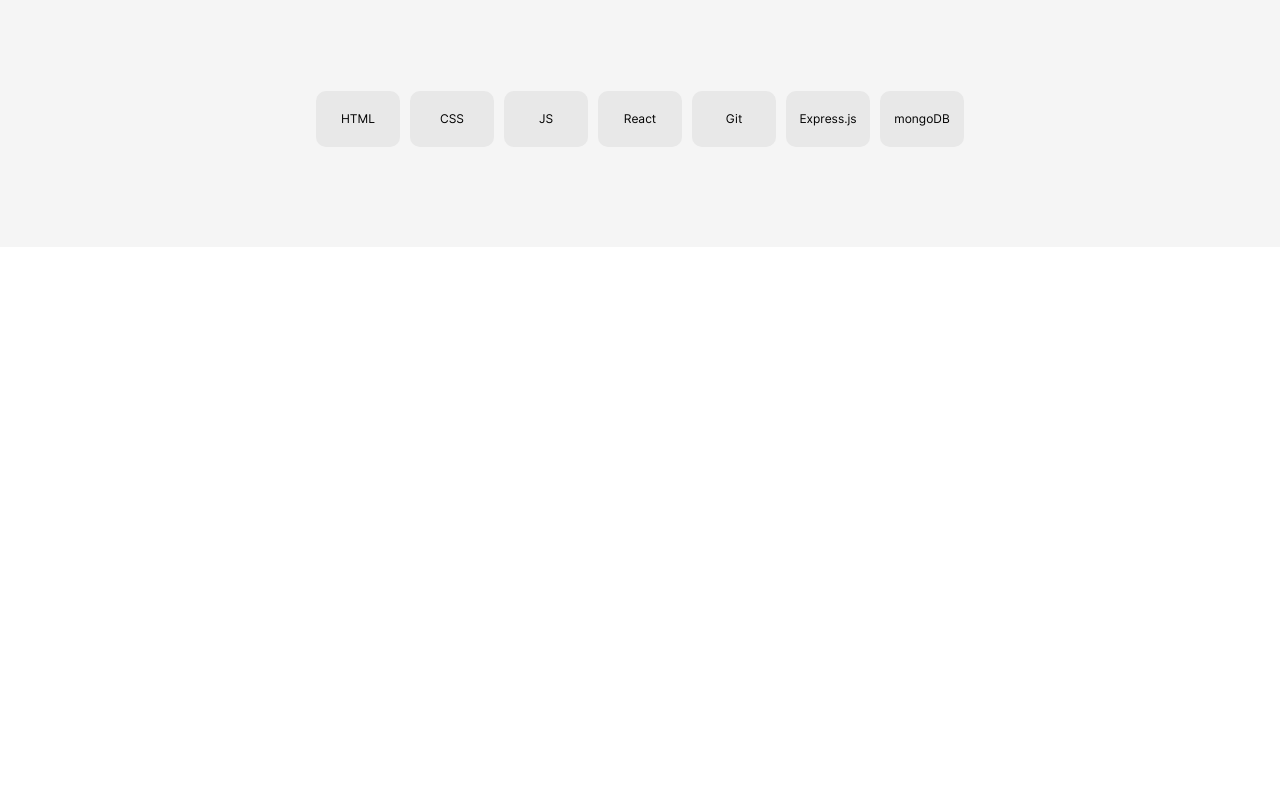
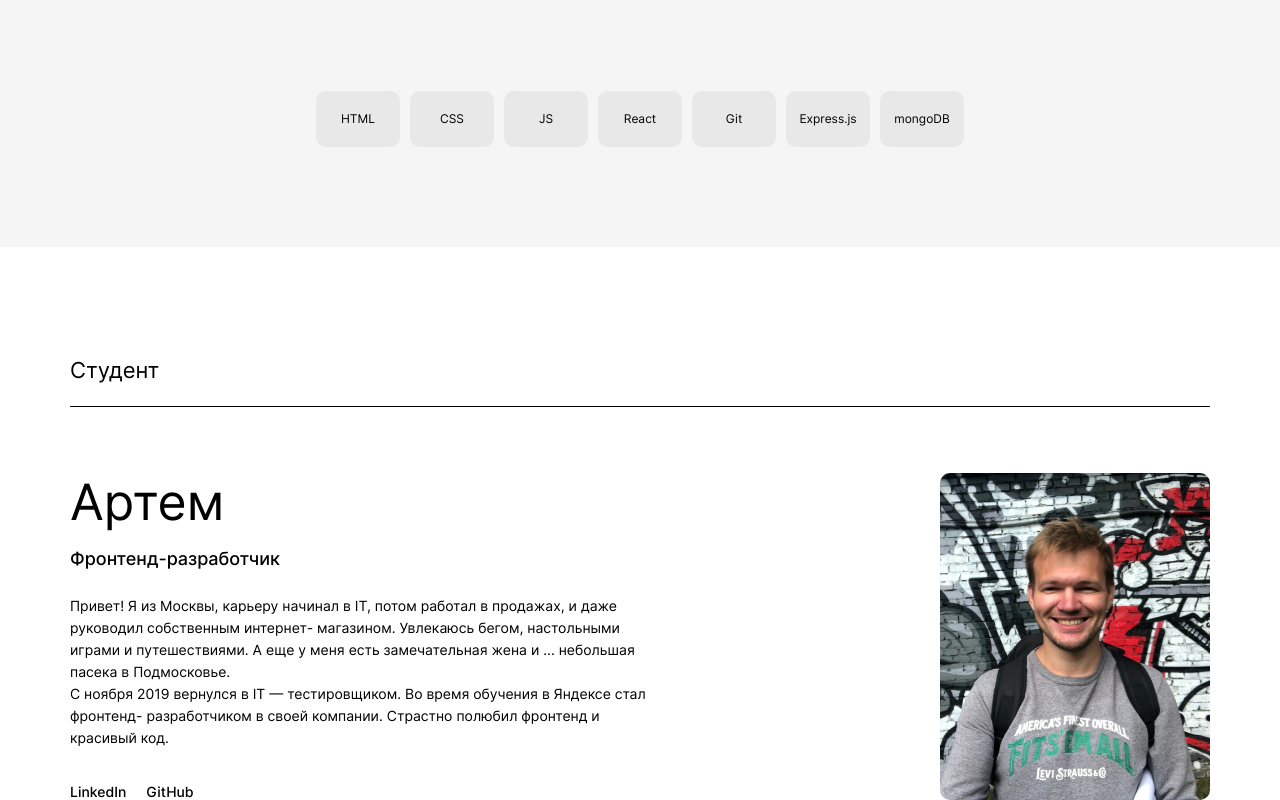
Before and after one commit to Tom-Pepper/movies-explorer-frontend, a React (Create React App) app: page / in a window 1280 px wide. Shown: the part 1734-2534 px from the top of the page. Before the commit the page ends 1981 px from the top, so only its background shows below. Built offline with nearby package versions, Linux system fonts and the light colour scheme.

Commit message:
dev: секция 'О студенте' — адаптив. Реализовано

```diff
--- /dev/null
+++ b/src/components/Main/AboutMe/AboutMe.css
@@ -0,0 +1,126 @@
+.about-me {
+
+}
+
+.about-me__photo {
+  max-width: 292px;
+  max-height: 352px;
+  height: 352px;
+  border-radius: 10px;
+  margin: 60px 0 0;
+  object-fit: cover;
+}
+
+.about-me__wrapper {
+  display: flex;
+  flex-direction: column;
+  justify-content: space-between;
+}
+
+.about-me__bio-wrapper {
+  display: flex;
+  flex-direction: column;
+  justify-content: space-between;
+}
+
+.about-me__name {
+  text-align: start;
+  padding: 40px 0 20px;
+}
+
+.about-me__subtitle {
+  font-weight: 500;
+  font-size: 11px;
+  line-height: 16px;
+  margin: 0;
+  padding-bottom: 20px;
+}
+
+.about-me__bio {
+  padding-bottom: 40px;
+  max-width: 600px;
+  width: 292px;
+}
+
+.about-me__contacts {
+  list-style: none;
+  margin: 0;
+  padding: 0;
+  display: flex;
+  justify-content: start;
+}
+
+.about-me__contacts-link {
+  color: #000000;
+  text-decoration: none;
+  padding-right: 26px;
+
+  font-weight: 500;
+  font-size: 14px;
+  line-height: 17px;
+  transition: opacity 0.1s ease-in-out 0.1s
+}
+
+.about-me__contacts-link:hover {
+  opacity: 0.7;
+}
+
+.about-me__contacts-link:last-of-type {
+  padding-right: 0;
+}
+
+@media screen and (min-width: 620px) {
+  .about-me__wrapper {
+    flex-direction: row-reverse;
+  }
+
+  .about-me__name {
+    padding: 66px 0 16px;
+    font-size: 40px;
+    line-height: 40px;
+  }
+
+  .about-me__subtitle {
+    font-size: 12px;
+    line-height: 18px;
+  }
+
+  .about-me__contacts-link {
+    padding-right: 20px;
+  }
+
+  .about-me__photo {
+    width: 255px;
+    height: 307px;
+    margin-top: 66px;
+  }
+
+  .about-me__bio {
+    padding-bottom: 0;
+    width: 364px;
+  }
+}
+
+@media screen and (min-width: 1000px) {
+  .about-me__name {
+    padding-bottom: 18px;
+    font-size: 50px;
+    line-height: 58px;
+  }
+
+  .about-me__subtitle {
+    font-size: 18px;
+    line-height: 20px;
+    padding-bottom: 26px;
+  }
+
+  .about-me__photo {
+    width: 270px;
+    height: 327px;
+  }
+
+  .about-me__bio {
+    width: 600px;
+    line-height: 22px;
+  }
+}
--- /dev/null
+++ b/src/components/Main/AboutMe/AboutMe.js
@@ -0,0 +1,38 @@
+import React from 'react';
+
+import './AboutMe.css';
+import photo from '../../../images/artem.jpg';
+import PortfolioTitle from "../../PortfolioTitle/PortfolioTitle";
+
+function AboutMe() {
+  return(
+    <section className="about-me about-project" id="student">
+      <PortfolioTitle title="Студент" />
+      <div className="about-me__wrapper">
+        <img src={photo} alt="Фотография меня (Артёма)" className="about-me__photo"/>
+        <div className="about-me__bio-wrapper">
+          <div className="about-me__bio-wrapper-info">
+            <h3 className="about-me__name techs__title">Артем</h3>
+            <h4 className="about-me__subtitle">Фронтенд-разработчик</h4>
+            <p className="about-me__bio about-project__item-text">Привет! Я из Москвы, карьеру начинал в IT, потом
+              работал в продажах, и даже руководил собственным интернет-
+              магазином. Увлекаюсь бегом, настольными играми и путешествиями. А еще у меня есть замечательная жена и ...
+              небольшая пасека в Подмосковье.<br/>
+              С ноября 2019 вернулся в IT — тестировщиком. Во время обучения в Яндексе стал
+              фронтенд- разработчиком в своей компании. Страстно полюбил фронтенд и красивый код.</p>
+          </div>
+          <ul className="about-me__contacts">
+            <li className="about-me__contacts-link">
+              <a href="https://www.linkedin.com/in/artem88/" className="about-me__contacts-link" target="_blank">LinkedIn</a>
+            </li>
+            <li className="about-me__contacts-link">
+              <a href="https://github.com/Tom-Pepper" className="about-me__contacts-link" target="_blank">GitHub</a>
+            </li>
+          </ul>
+        </div>
+      </div>
+    </section>
+  );
+}
+
+export default AboutMe;
--- a/src/components/Main/Main.js
+++ b/src/components/Main/Main.js
@@ -6,6 +6,7 @@
 import NavTab from "./NavTab/NavTab";
 import AboutProject from "./AboutProject/AboutProject";
 import Techs from "./Techs/Techs";
+import AboutMe from "./AboutMe/AboutMe";
 
 function Main() {
   return(
@@ -14,6 +15,7 @@
       <NavTab />
       <AboutProject />
       <Techs />
+      <AboutMe />
     </main>
   );
 }
--- a/src/components/Main/NavTab/NavTab.js
+++ b/src/components/Main/NavTab/NavTab.js
@@ -10,7 +10,7 @@
           <a href="#about-project" className="nav-tab__link">О проекте</a>
         </li>
         <li className="nav-tab__list-item">
-          <a href="#stack" className="nav-tab__link">Технологии</a>
+          <a href="#techs" className="nav-tab__link">Технологии</a>
         </li>
         <li className="nav-tab__list-item">
           <a href="#student" className="nav-tab__link">Студент</a>
--- a/src/components/Main/Techs/Techs.js
+++ b/src/components/Main/Techs/Techs.js
@@ -5,7 +5,7 @@
 
 function Techs() {
   return(
-    <section className="techs about-project">
+    <section className="techs about-project" id="techs">
       <PortfolioTitle title="Технологии" />
       <h3 className="techs__title">7 технологий</h3>
       <p className="techs__description about-project__item-text">На курсе веб-разработки мы освоили технологии,
```
Also changed, not shown: src/images/artem.jpg (added).
